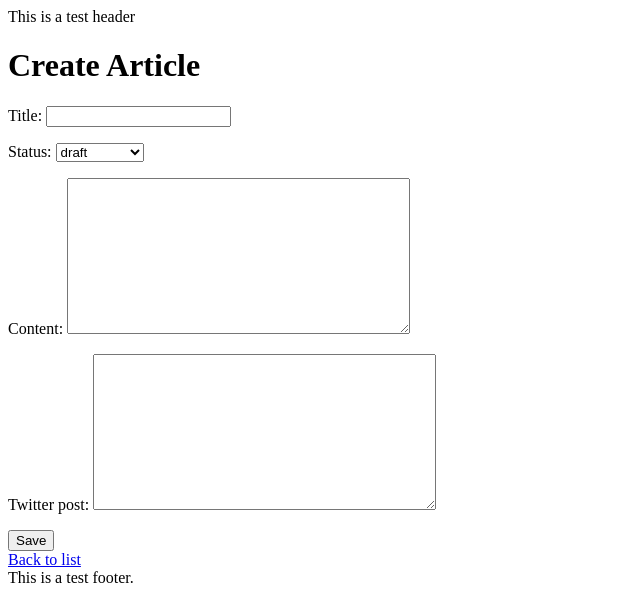
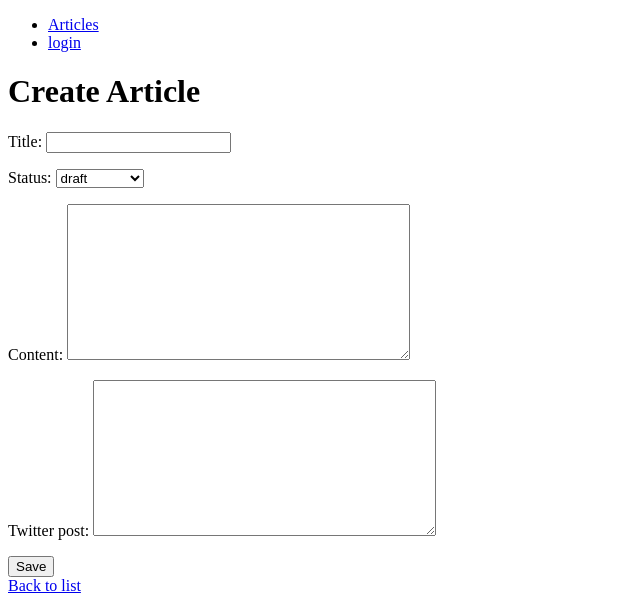
Before and after one commit to CioFlingar/Article_Crontrol_System, a Django app: page /article/create/ in a window 1280 px wide. Shown: the top 593 px of the page, without its empty margins (0-640 px from the left). Run offline with Django 5.2, Linux system fonts and the light colour scheme.

Commit message:
add loign and logout funtionality

```diff
--- a/django_pj/settings.py
+++ b/django_pj/settings.py
@@ -111,6 +111,8 @@ AUTH_PASSWORD_VALIDATORS = [
     },
 ]
 
+LOGIN_REDIRECT_URL = "home"
+LOGOUT_REDIRECT_URL = "login"
 
 # Internationalization
 # https://docs.djangoproject.com/en/5.1/topics/i18n/
--- a/django_pj/urls.py
+++ b/django_pj/urls.py
@@ -21,5 +21,6 @@ from django.urls import include, path
 urlpatterns = [
     path("admin/", admin.site.urls),
     path("article/", include("app_dj.urls")),
+    path("accounts/", include("django.contrib.auth.urls")),
     path("__debug__/", include("debug_toolbar.urls")),
 ]
--- a/templates/app_dj/base.html
+++ b/templates/app_dj/base.html
@@ -6,7 +6,21 @@
     <title>Django ProJect</title>
   </head>
   <body>
-    <header>This is a test header</header>
+    <nav>
+      <ul>
+        <li><a href="{% url 'home' %}">Articles</a></li>
+        <li>
+          {% if user.is_authenticated %}
+          <form method="POST" action="{% url 'logout' %}">
+            {% csrf_token %}
+            <button type="submit">Log out</button>
+          </form>
+          {% else %}
+          <a href="{% url 'login' %}">login</a>
+          {% endif %}
+        </li>
+      </ul>
+    </nav>
     {% block content %} {% endblock content %}
     <footer>This is a test footer.</footer>
   </body>
```
Also changed, not shown: templates/registration/login.html (added, +8 -0 lines).
